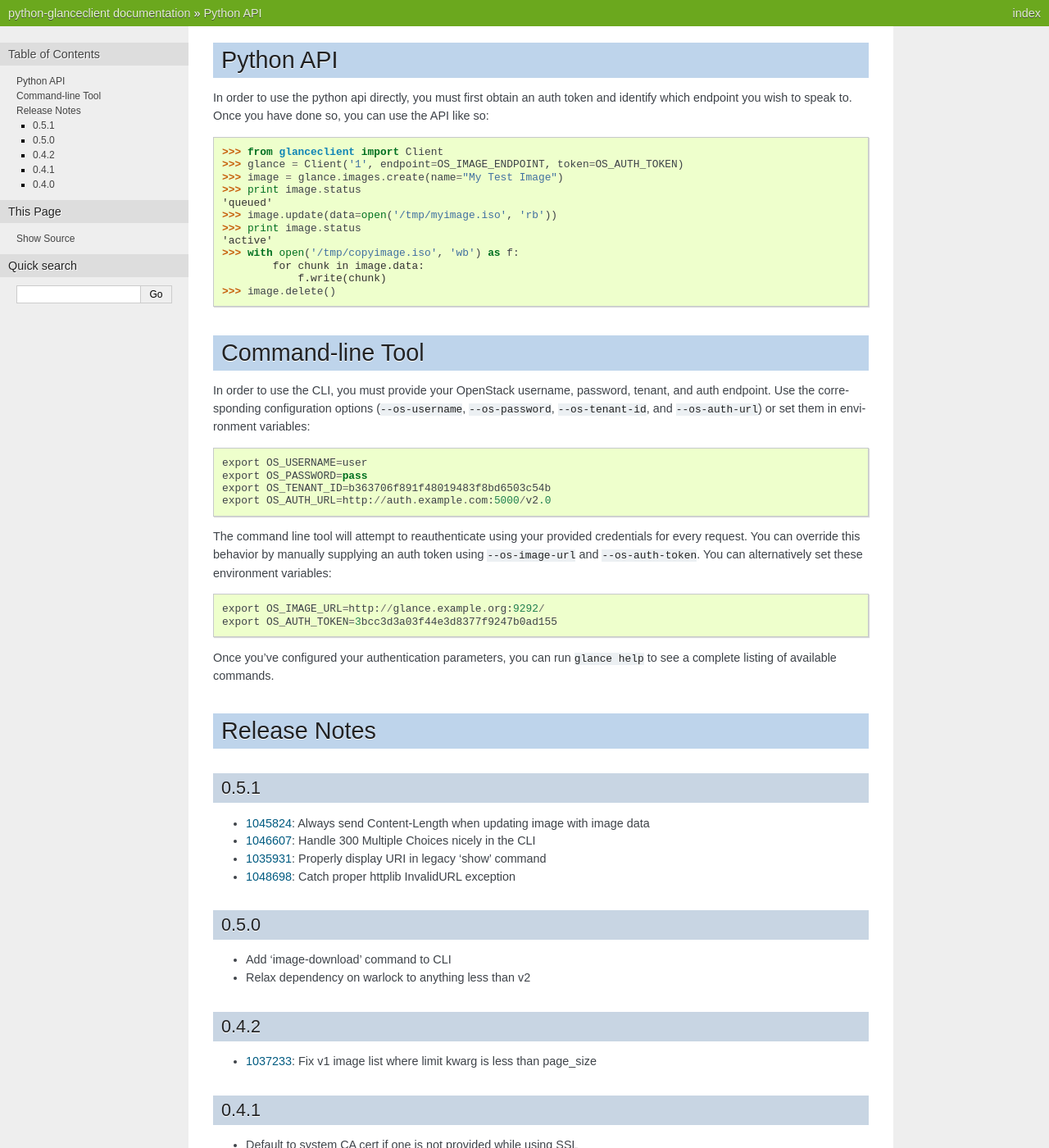
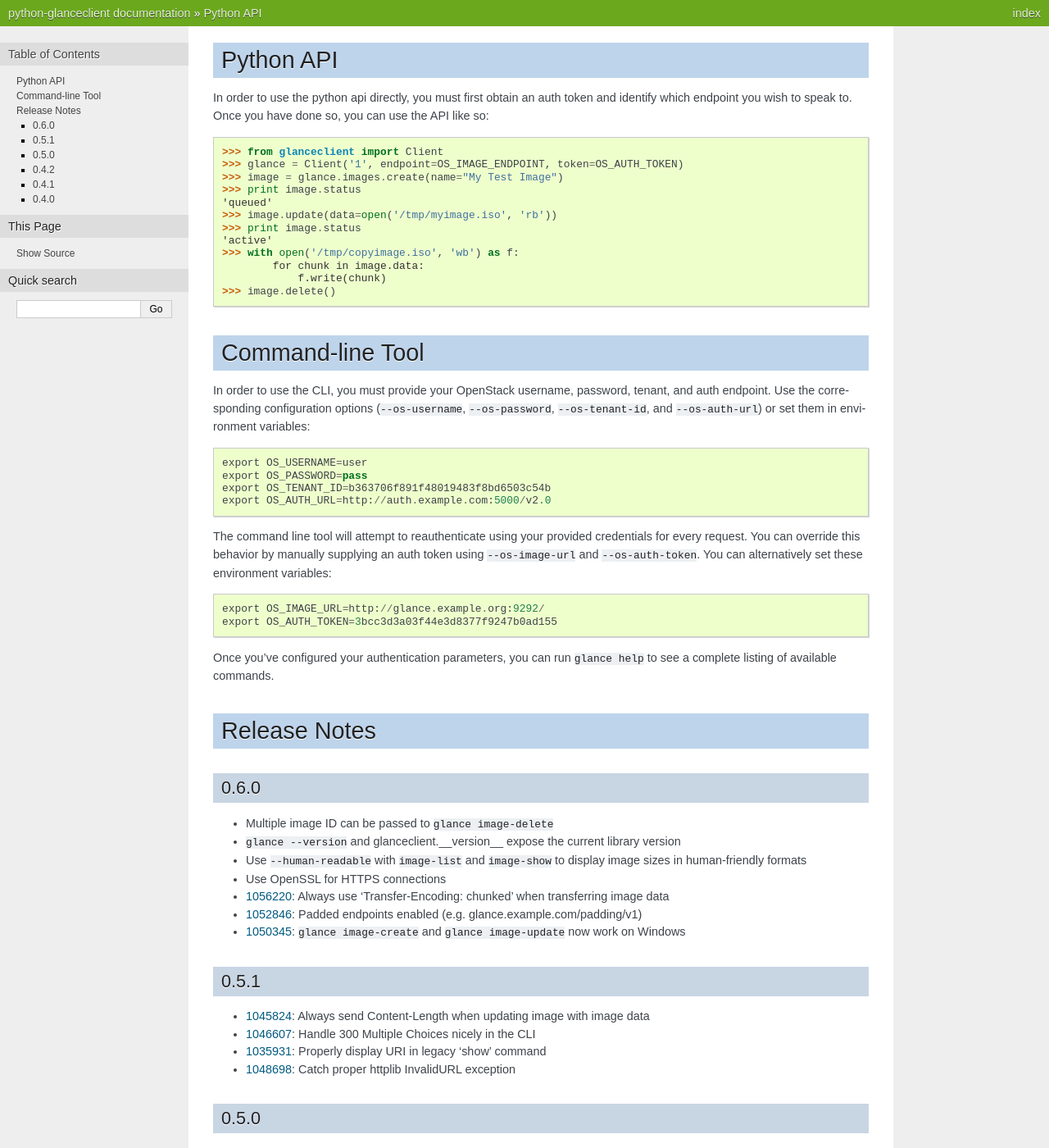
Before and after one commit to openstack/python-glanceclient, a Sphinx documentation site: the page built from doc/source/index.rst, in a window 1280 px wide and 1400 px high. Shown: the whole window at 82% size. Built offline with Sphinx 7.4.7, drawn with Linux system fonts in a browser that asks for light colours.

Commit message:
Document bugs/features for v0.6.0
Change-Id: I8966d74eb86e52a222ddac5bc6d52d1dd699fb3d

```diff
--- a/doc/source/index.rst
+++ b/doc/source/index.rst
@@ -35,6 +35,21 @@ Once you've configured your authentication parameters, you can run ``glance help
 
 Release Notes
 =============
+
+0.6.0
+-----
+
+* Multiple image ID can be passed to ``glance image-delete``
+* ``glance --version`` and glanceclient.__version__ expose the current library version
+* Use ``--human-readable`` with ``image-list`` and ``image-show`` to display image sizes in human-friendly formats
+* Use OpenSSL for HTTPS connections
+* 1056220_: Always use 'Transfer-Encoding: chunked' when transferring image data
+* 1052846_: Padded endpoints enabled (e.g. glance.example.com/padding/v1)
+* 1050345_: ``glance image-create`` and ``glance image-update`` now work on Windows
+
+.. _1056220: http://bugs.launchpad.net/python-glanceclient/+bug/1056220
+.. _1052846: http://bugs.launchpad.net/python-glanceclient/+bug/1052846
+.. _1050345: http://bugs.launchpad.net/python-glanceclient/+bug/1050345
 
 0.5.1
 ----
```
